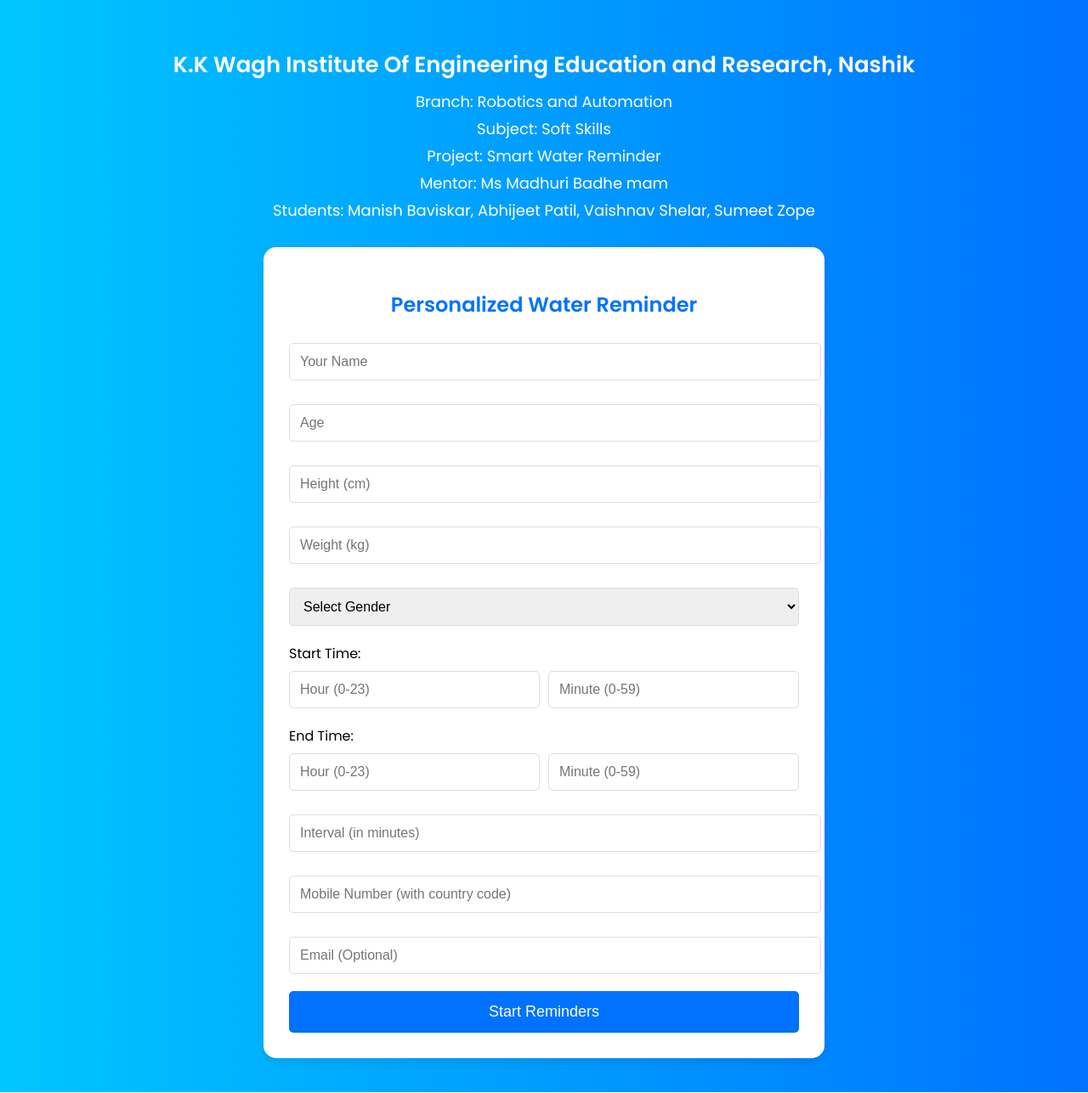
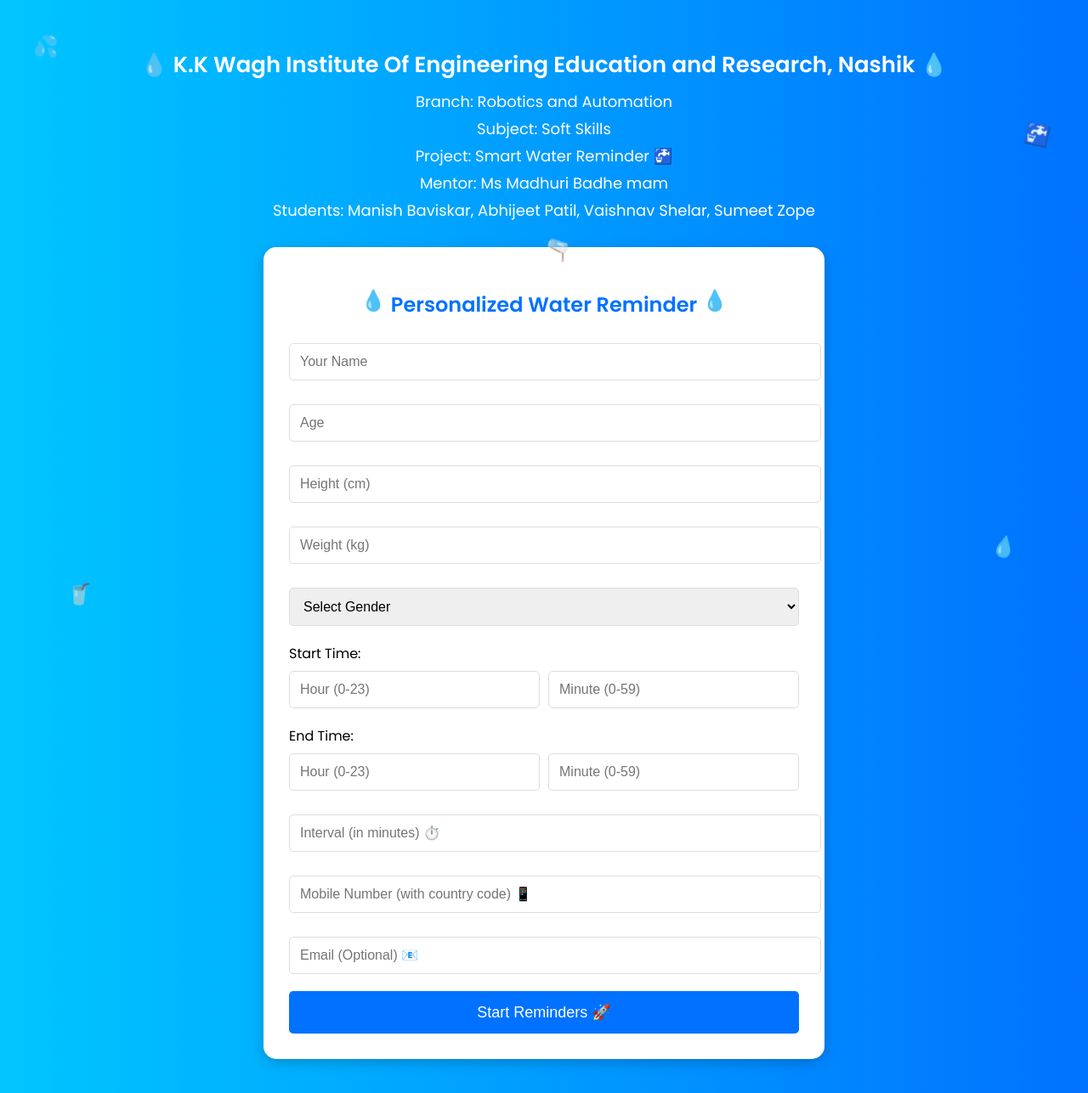
Before and after one commit to vaishnavshelar09/Water, a Flask app: page / in a window 1280 px wide. Shown: the whole page at 85% size. Run offline with Flask 2, Linux system fonts and the light colour scheme.

Commit message:
Initial commit 🚀 Added Smart Water Reminder App

```diff
--- a/templates/index.html
+++ b/templates/index.html
@@ -10,11 +10,13 @@
             background: linear-gradient(to right, #00c6ff, #0072ff);
             padding: 40px;
             margin: 0;
+            overflow-x: hidden;
         }
         .header {
             text-align: center;
             color: white;
             margin-bottom: 30px;
+            position: relative;
         }
         .header h1 {
             font-size: 26px;
@@ -31,14 +33,27 @@
             background: white;
             padding: 30px;
             border-radius: 15px;
-            box-shadow: 0px 4px 10px rgba(0,0,0,0.1);
+            box-shadow: 0px 4px 15px rgba(0,0,0,0.2);
+            position: relative;
         }
         .container h2 {
             text-align: center;
             color: #0072ff;
             font-weight: 600;
             margin-bottom: 20px;
+            font-size: 24px;
+            position: relative;
         }
+
+        .emoji {
+            display: inline-block;
+            animation: float 2s ease-in-out infinite;
+        }
+        @keyframes float {
+            0%, 100% { transform: translateY(0); }
+            50% { transform: translateY(-8px); }
+        }
+
         input, select {
             width: 100%;
             padding: 12px;
@@ -63,25 +78,54 @@
             border-radius: 5px;
             font-size: 18px;
             cursor: pointer;
+            transition: background 0.3s ease;
         }
         button:hover {
             background: #005bb5;
+        }
+
+        /* Decorative animated emojis in background */
+        .floating-emoji {
+            position: absolute;
+            font-size: 24px;
+            animation: floatAround 5s linear infinite;
+            opacity: 0.5;
+        }
+        .floating-emoji:nth-child(odd) {
+            animation-duration: 7s;
+        }
+
+        @keyframes floatAround {
+            0% {
+                transform: translateY(0) translateX(0) rotate(0deg);
+                opacity: 0.7;
+            }
+            50% {
+                transform: translateY(-30px) translateX(10px) rotate(20deg);
+                opacity: 1;
+            }
+            100% {
+                transform: translateY(0) translateX(0) rotate(0deg);
+                opacity: 0.7;
+            }
         }
     </style>
 </head>
 <body>
 
     <div class="header">
-        <h1>K.K Wagh Institute Of Engineering Education and Research, Nashik</h1>
+        <h1>💧 K.K Wagh Institute Of Engineering Education and Research, Nashik 💧</h1>
         <h2>Branch: Robotics and Automation</h2>
         <h2>Subject: Soft Skills</h2>
-        <h2>Project: Smart Water Reminder</h2>
+        <h2>Project: Smart Water Reminder 🚰</h2>
         <h2>Mentor: Ms Madhuri Badhe mam</h2>
         <h2>Students: Manish Baviskar, Abhijeet Patil, Vaishnav Shelar, Sumeet Zope</h2>
     </div>
 
     <div class="container">
-        <h2>Personalized Water Reminder</h2>
+        <h2>
+            <span class="emoji">💧</span> Personalized Water Reminder <span class="emoji">💧</span>
+        </h2>
         <form action="/" method="POST">
             <input type="text" name="name" placeholder="Your Name" required>
             <input type="number" name="age" placeholder="Age" required>
@@ -89,8 +133,8 @@
             <input type="number" name="weight" placeholder="Weight (kg)" required>
             <select name="gender" required>
                 <option value="">Select Gender</option>
-                <option value="male">Male</option>
-                <option value="female">Female</option>
+                <option value="male">Male 🚹</option>
+                <option value="female">Female 🚺</option>
             </select>
 
             <label>Start Time:</label>
@@ -105,12 +149,19 @@
                 <input type="number" name="end_minute" placeholder="Minute (0-59)" min="0" max="59" required>
             </div>
 
-            <input type="number" name="interval" placeholder="Interval (in minutes)" required>
-            <input type="tel" name="phone" placeholder="Mobile Number (with country code)">
-            <input type="email" name="email" placeholder="Email (Optional)">
-            <button type="submit">Start Reminders</button>
+            <input type="number" name="interval" placeholder="Interval (in minutes) ⏱️" required>
+            <input type="tel" name="phone" placeholder="Mobile Number (with country code) 📱">
+            <input type="email" name="email" placeholder="Email (Optional) 📧">
+            <button type="submit">Start Reminders 🚀</button>
         </form>
     </div>
 
+    <!-- Floating decorative emojis (optional and fun) -->
+    <div class="floating-emoji" style="top: 5%; left: 3%;">💦</div>
+    <div class="floating-emoji" style="top: 20%; right: 4%;">🚰</div>
+    <div class="floating-emoji" style="bottom: 10%; left: 6%;">🥤</div>
+    <div class="floating-emoji" style="bottom: 15%; right: 7%;">💧</div>
+    <div class="floating-emoji" style="top: 35%; left: 50%;">🫗</div>
+
 </body>
 </html>
```
